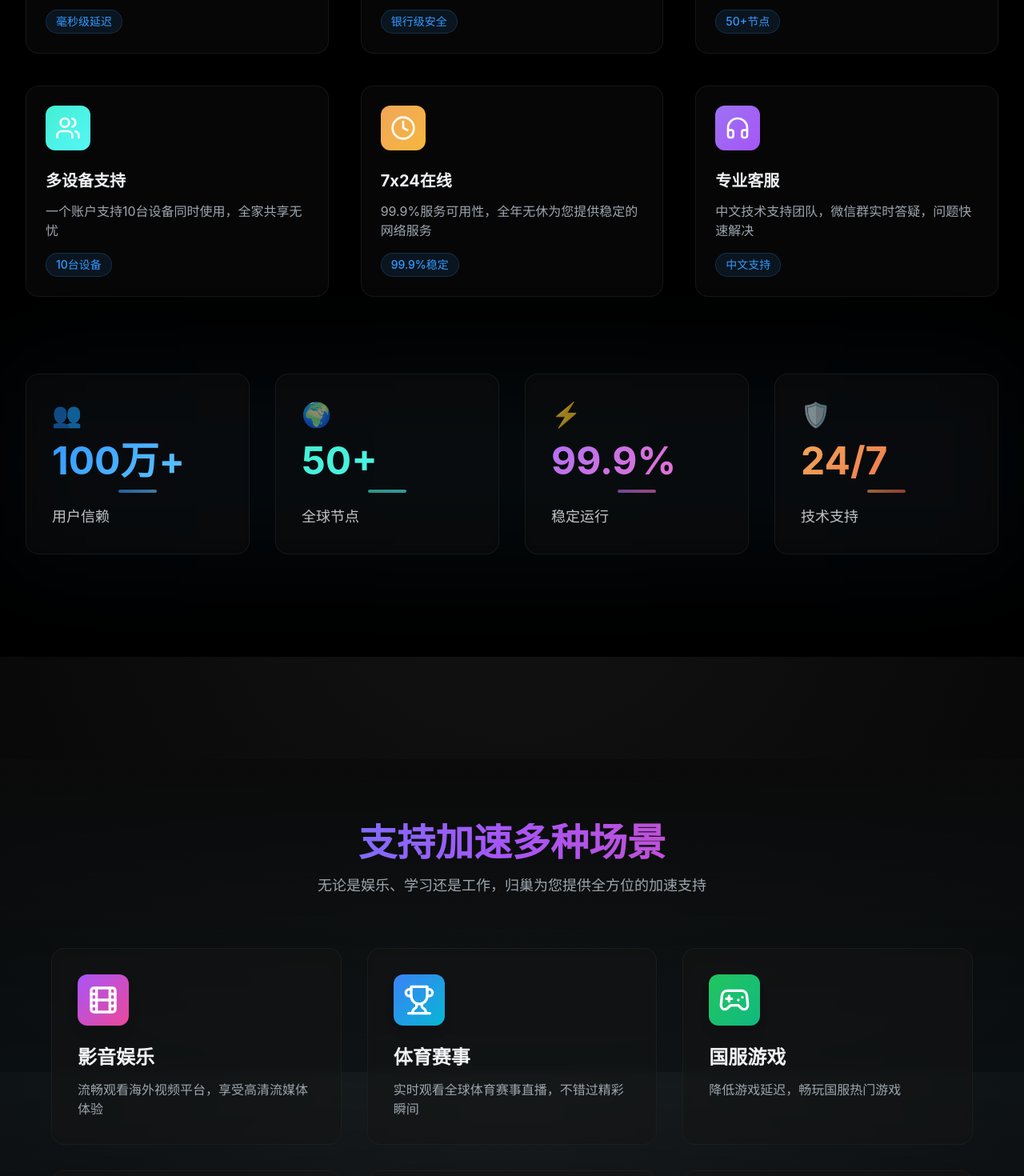
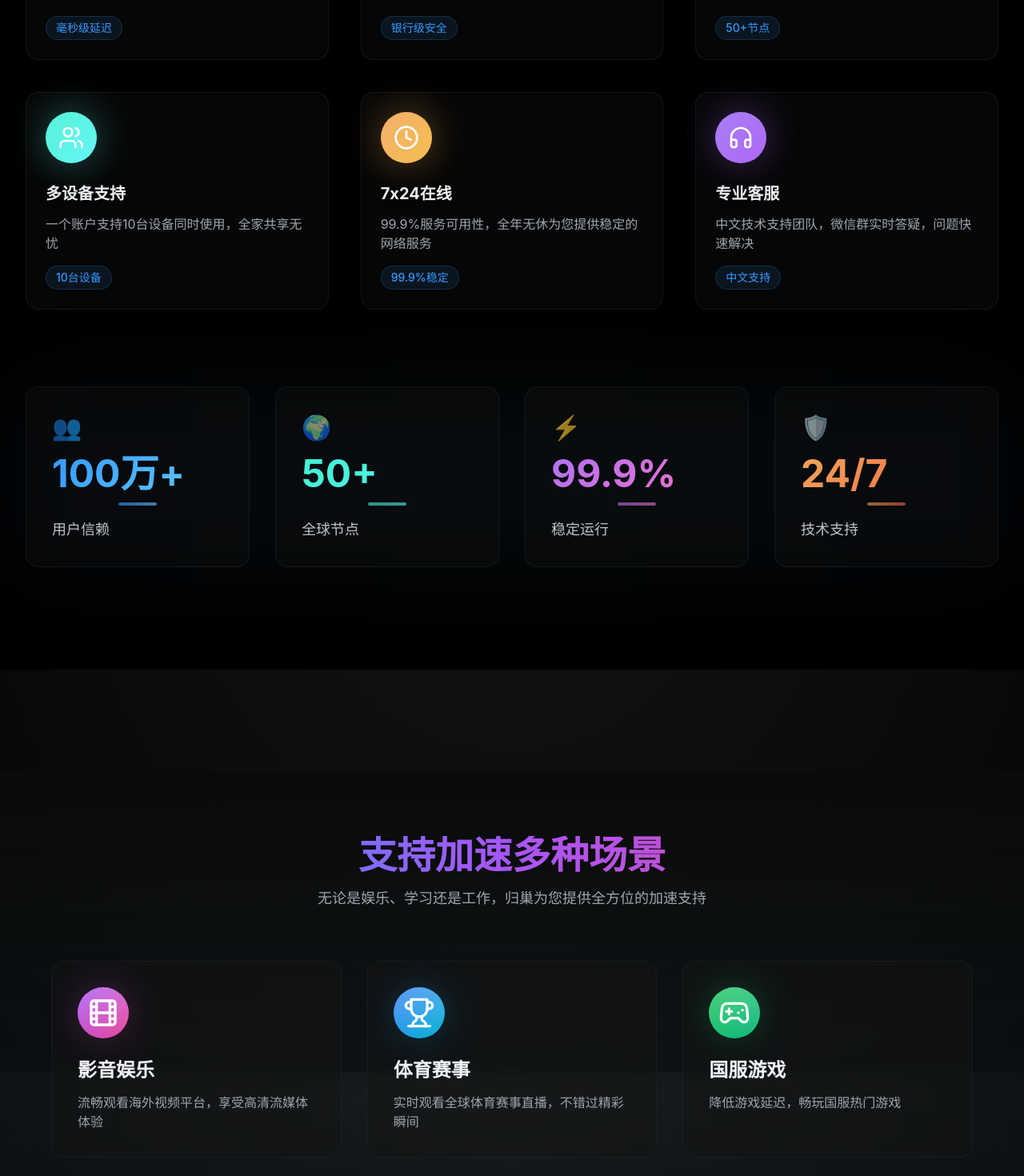
Before and after one commit to Alexneilcaiqiqi/vivid-palette-ai, a React (Vite) app: page / in a window 1280 px wide. Shown: the part 1860-3330 px from the top of the page at 80% size. Built offline with nearby package versions, Linux system fonts and the light colour scheme.

Commit message:
Refactor: Beautify icons with Apple style

```diff
--- a/src/components/Features.tsx
+++ b/src/components/Features.tsx
@@ -76,10 +76,18 @@ const Features = () => {
               {/* 背景渐变效果 */}
               <div className={`absolute inset-0 ${feature.gradient} opacity-0 group-hover:opacity-5 rounded-2xl transition-opacity duration-500`}></div>
 
-              {/* 图标 */}
+              {/* 图标 - 苹果风格 */}
               <div className={`flex justify-center sm:justify-start mb-6`}>
-                <div className={`inline-flex p-3 ${feature.gradient} rounded-xl text-white group-hover:scale-110 transition-transform duration-300`}>
-                  {feature.icon}
+                <div className="relative">
+                  {/* 外层光晕 */}
+                  <div className={`absolute inset-0 ${feature.gradient} rounded-full blur-xl opacity-40 group-hover:opacity-60 transition-all duration-500`}></div>
+                  {/* 图标容器 */}
+                  <div className={`relative inline-flex p-4 ${feature.gradient} rounded-full text-white shadow-2xl backdrop-blur-sm group-hover:scale-110 group-hover:shadow-[0_20px_60px_rgba(139,92,246,0.5)] transition-all duration-500`}>
+                    <div className="absolute inset-0 bg-white/10 rounded-full"></div>
+                    <div className="relative">
+                      {feature.icon}
+                    </div>
+                  </div>
                 </div>
               </div>
 
--- a/src/components/Scenarios.tsx
+++ b/src/components/Scenarios.tsx
@@ -71,9 +71,17 @@ const Scenarios = () => {
                 key={index}
                 className="group relative bg-card/50 backdrop-blur-sm border border-border/50 rounded-2xl p-6 md:p-8 hover:border-primary/50 transition-all duration-300 hover:shadow-lg hover:shadow-primary/10 hover:-translate-y-1"
               >
-                {/* 图标容器 */}
-                <div className={`w-14 h-14 md:w-16 md:h-16 rounded-xl bg-gradient-to-br ${scenario.gradient} p-3 mb-4 md:mb-6 group-hover:scale-110 transition-transform duration-300 shadow-lg`}>
-                  <Icon className="w-full h-full text-white" aria-hidden="true" />
+                {/* 图标容器 - 苹果风格 */}
+                <div className="relative w-14 h-14 md:w-16 md:h-16 mb-4 md:mb-6">
+                  {/* 外层光晕 */}
+                  <div className={`absolute inset-0 bg-gradient-to-br ${scenario.gradient} rounded-full blur-xl opacity-30 group-hover:opacity-50 transition-all duration-500`}></div>
+                  {/* 图标主体 */}
+                  <div className={`relative w-full h-full bg-gradient-to-br ${scenario.gradient} rounded-full p-3 shadow-[0_8px_32px_rgba(0,0,0,0.12)] backdrop-blur-sm group-hover:scale-110 group-hover:shadow-[0_12px_48px_rgba(0,0,0,0.18)] transition-all duration-500`}>
+                    {/* 内部高光 */}
+                    <div className="absolute inset-0 bg-gradient-to-b from-white/20 to-transparent rounded-full"></div>
+                    {/* 图标 */}
+                    <Icon className="w-full h-full text-white relative z-10" aria-hidden="true" />
+                  </div>
                 </div>
 
                 {/* 文字内容 */}
```
